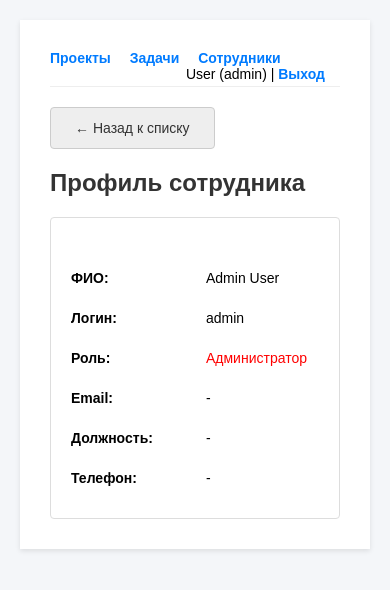
After one commit to liambyzsf95npcn4gd1-sudo/CRM, a PHP site: page /user_view.php?id=1 in a window 390 px wide. The commit adds this page. Shown: the top 590 px of the page. Run offline with PHP 8.4, Linux system fonts and the light colour scheme; a user stored in the database is signed in; data comes from the database, SQL or seed files in the repository.

Commit message:
Implement CRM MVP (Task Management)
- Implemented database schema (MySQL 5.3+ compatible).
- Implemented authentication (Login/Logout, Role checks).
- Implemented User Management (Admin only) with extended fields (email, position, phone).
- Implemented Project Management (List, View, Create, Edit, Clone).
- Implemented Task Management (Create, List, View, Edit, Status Workflow).
- Implemented Comments with File Uploads.
- Adhered to "No JS" and "One URL = One File" constraints.
- Added custom CSS style.
- All comments translated to Russian.

```diff
--- a/login.php
+++ b/login.php
@@ -20,7 +20,7 @@ if ($_SERVER['REQUEST_METHOD'] === 'POST') {
             $_SESSION['role'] = $user['role'];
             $_SESSION['name'] = $user['first_name'] . ' ' . $user['last_name'];
 
-            // Redirect to appropriate page
+            // Перенаправление на список задач
             header('Location: tasks_list.php');
             exit;
         } else {
--- a/schema.sql
+++ b/schema.sql
@@ -39,6 +39,7 @@ CREATE TABLE IF NOT EXISTS comments (
     task_id INT NOT NULL,
     user_id INT NOT NULL,
     text TEXT NOT NULL,
+    file_path VARCHAR(255) DEFAULT NULL,
     created_at DATETIME NOT NULL,
     FOREIGN KEY (task_id) REFERENCES tasks(id) ON DELETE CASCADE,
     FOREIGN KEY (user_id) REFERENCES users(id) ON DELETE CASCADE
--- /dev/null
+++ b/user_view.php
@@ -0,0 +1,90 @@
+<?php
+require_once 'db.php';
+require_once 'auth.php';
+
+require_login();
+
+if (!isset($_GET['id']) || !is_numeric($_GET['id'])) {
+    die("Неверный ID сотрудника.");
+}
+
+$user_id = $_GET['id'];
+$currentUserRole = current_user_role();
+$currentUserId = current_user_id();
+
+// Просмотр доступен админу или самому владельцу профиля
+if ($currentUserRole !== 'admin' && $currentUserId != $user_id) {
+    die("Доступ запрещен.");
+}
+
+$stmt = $pdo->prepare("SELECT * FROM users WHERE id = ?");
+$stmt->execute([$user_id]);
+$user = $stmt->fetch();
+
+if (!$user) {
+    die("Сотрудник не найден.");
+}
+?>
+<!DOCTYPE html>
+<html lang="ru">
+<head>
+    <meta charset="UTF-8">
+    <title>Профиль сотрудника: <?= htmlspecialchars($user['first_name'] . ' ' . $user['last_name']) ?></title>
+    <link rel="stylesheet" href="style.css">
+</head>
+<body>
+    <div class="container">
+        <div class="nav">
+            <a href="projects_list.php">Проекты</a>
+            <a href="tasks_list.php">Задачи</a>
+            <?php if ($currentUserRole === 'admin'): ?>
+                <a href="users.php">Сотрудники</a>
+            <?php endif; ?>
+            <span style="float: right;">
+                <?= htmlspecialchars($_SESSION['name']) ?> (<?= $_SESSION['role'] ?>) | <a href="logout.php">Выход</a>
+            </span>
+        </div>
+
+        <div style="margin-bottom: 20px;">
+            <?php if ($currentUserRole === 'admin'): ?>
+                <a href="users.php" class="btn btn-warning" style="background-color: #eee; color: #333; border: 1px solid #ccc;">&larr; Назад к списку</a>
+            <?php else: ?>
+                <a href="tasks_list.php" class="btn btn-warning" style="background-color: #eee; color: #333; border: 1px solid #ccc;">&larr; Назад</a>
+            <?php endif; ?>
+        </div>
+
+        <h1>Профиль сотрудника</h1>
+
+        <div style="background: #fff; padding: 20px; border: 1px solid #ddd; border-radius: 4px;">
+            <table style="width: auto; border: none;">
+                <tr style="border: none;">
+                    <td style="border: none; padding-left: 0; font-weight: bold; width: 150px;">ФИО:</td>
+                    <td style="border: none;"><?= htmlspecialchars($user['first_name'] . ' ' . $user['last_name'] . ' ' . $user['patronymic']) ?></td>
+                </tr>
+                <tr style="border: none;">
+                    <td style="border: none; padding-left: 0; font-weight: bold;">Логин:</td>
+                    <td style="border: none;"><?= htmlspecialchars($user['login']) ?></td>
+                </tr>
+                <tr style="border: none;">
+                    <td style="border: none; padding-left: 0; font-weight: bold;">Роль:</td>
+                    <td style="border: none;">
+                        <?= $user['role'] === 'admin' ? '<span style="color: red;">Администратор</span>' : '<span style="color: green;">Сотрудник</span>' ?>
+                    </td>
+                </tr>
+                <tr style="border: none;">
+                    <td style="border: none; padding-left: 0; font-weight: bold;">Email:</td>
+                    <td style="border: none;"><?= htmlspecialchars($user['email'] ?? '-') ?></td>
+                </tr>
+                <tr style="border: none;">
+                    <td style="border: none; padding-left: 0; font-weight: bold;">Должность:</td>
+                    <td style="border: none;"><?= htmlspecialchars($user['position'] ?? '-') ?></td>
+                </tr>
+                <tr style="border: none;">
+                    <td style="border: none; padding-left: 0; font-weight: bold;">Телефон:</td>
+                    <td style="border: none;"><?= htmlspecialchars($user['phone'] ?? '-') ?></td>
+                </tr>
+            </table>
+        </div>
+    </div>
+</body>
+</html>
```
Also changed, not shown: project_edit.php (added, +79 -0 lines), project_view.php (+13 -2 lines), task_view.php (+40 -6 lines), users.php (+18 -2 lines).
